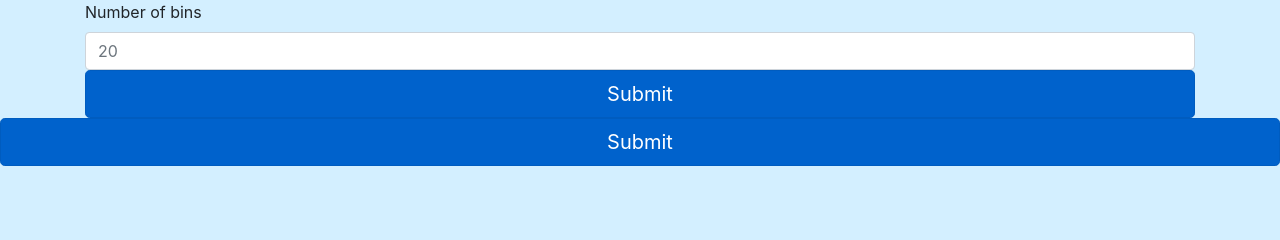
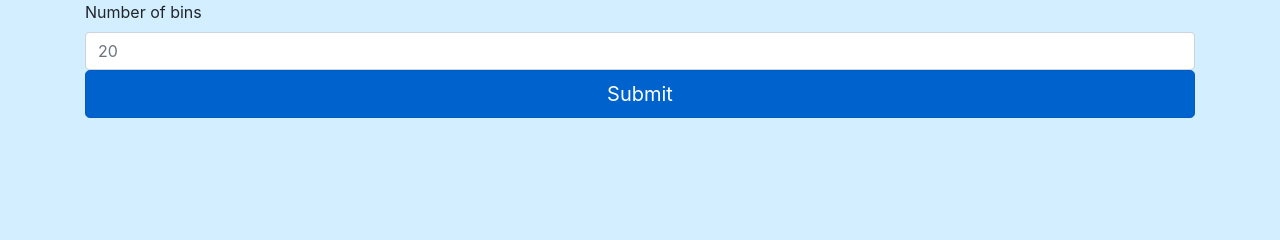
Before and after one commit to Neroxn/website-app, a Flask app: template templates/graphs/dist_plot.html in a window 1280 px wide. Shown: the part 250-490 px from the top of the page. Run offline with Flask 2, Linux system fonts and the light colour scheme; the template is opened without the code that fills it, so the values that code supplies are empty; the visitor is signed in with stand-in values (Sample User, id 1); parts of the project's set-up code (start-up, migrations or seed data) failed here and were passed over; some libraries are stand-ins or nearby versions.

Commit message:
Update dist_plot.html

```diff
--- a/templates/graphs/dist_plot.html
+++ b/templates/graphs/dist_plot.html
@@ -49,7 +49,6 @@
   </div>
 </form>
 
-<input type="submit" class="btn btn-primary btn-lg btn-block active" value="Submit">
 
 {% endblock %}
 
```
